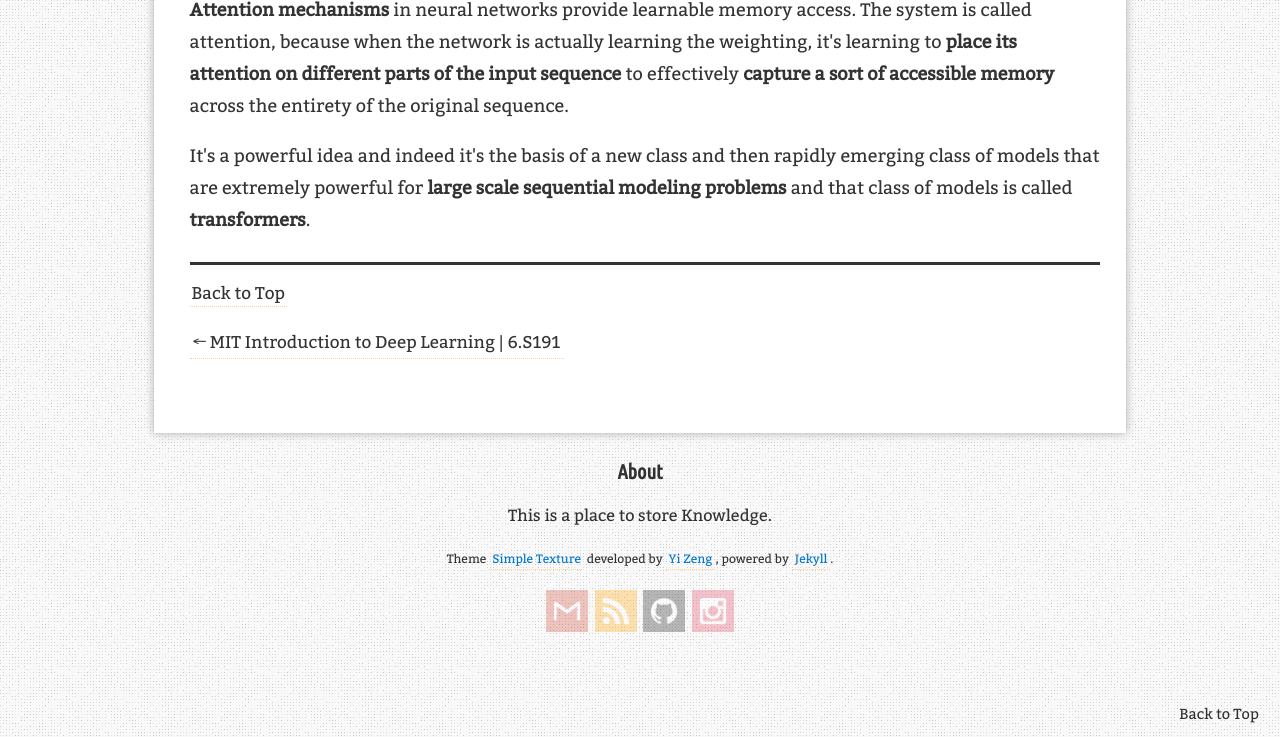
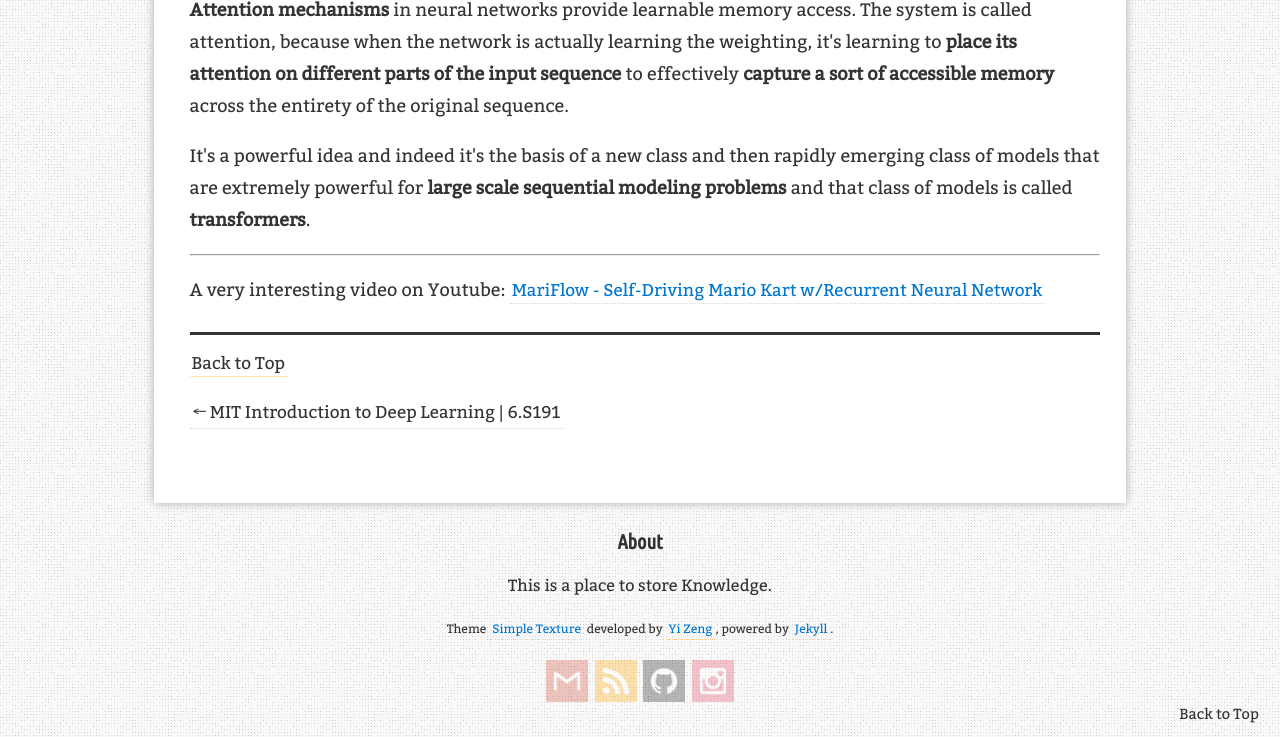
Before and after one commit to AuthurWhywait/AuthurWhywait.github.io, a Jekyll site: the page built from _posts/2021-12-02-introduction_to_dl02.md, in a window 1280 px wide and 900 px high, scrolled down 11476 px, cut to the strip 163-900 px from the top of the window. Built offline with Jekyll 4.4.1, drawn with Linux system fonts in a browser that asks for light colours; formulas are drawn with MathJax 3; comment, search, counter and statistics services are not loaded.

Commit message:
Update 2021-12-02-introduction_to_dl02.md

```diff
--- a/_posts/2021-12-02-introduction_to_dl02.md
+++ b/_posts/2021-12-02-introduction_to_dl02.md
@@ -231,3 +231,7 @@ To overcome these potential limitations, a method that't called **attention** wa
 **Attention mechanisms** in neural networks provide learnable memory access. The system is called attention, because when the network is actually learning the weighting, it's learning to **place its attention on different parts of the input sequence** to effectively **capture a sort of accessible memory** across the entirety of the original sequence.
 
 It's a powerful idea and indeed it's the basis of a new class and then rapidly emerging class of models that are extremely powerful for **large scale sequential modeling problems** and that class of models is called **transformers**.
+
+---
+
+A very interesting video on Youtube: [MariFlow - Self-Driving Mario Kart w/Recurrent Neural Network](https://www.youtube.com/watch?v=Ipi40cb_RsI)
```
